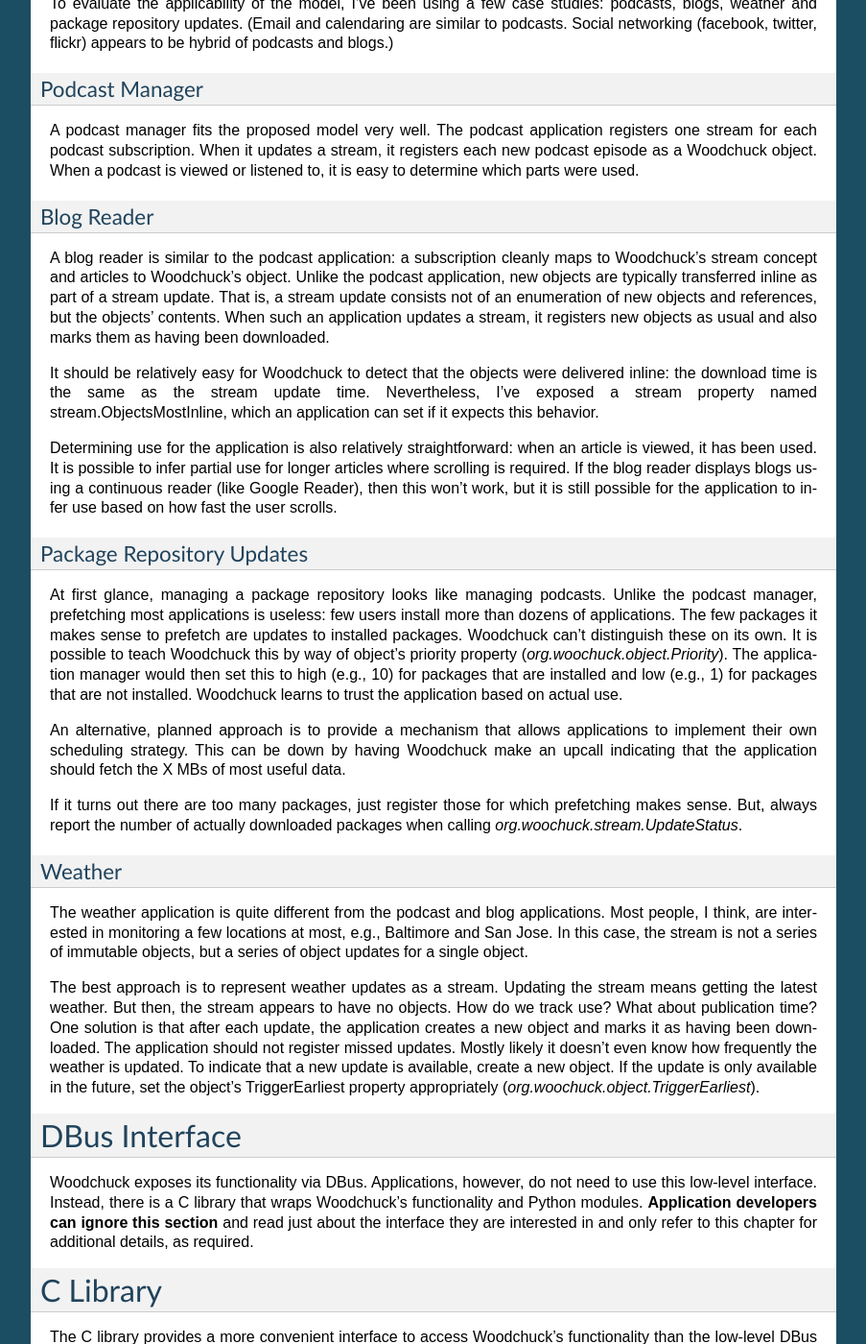
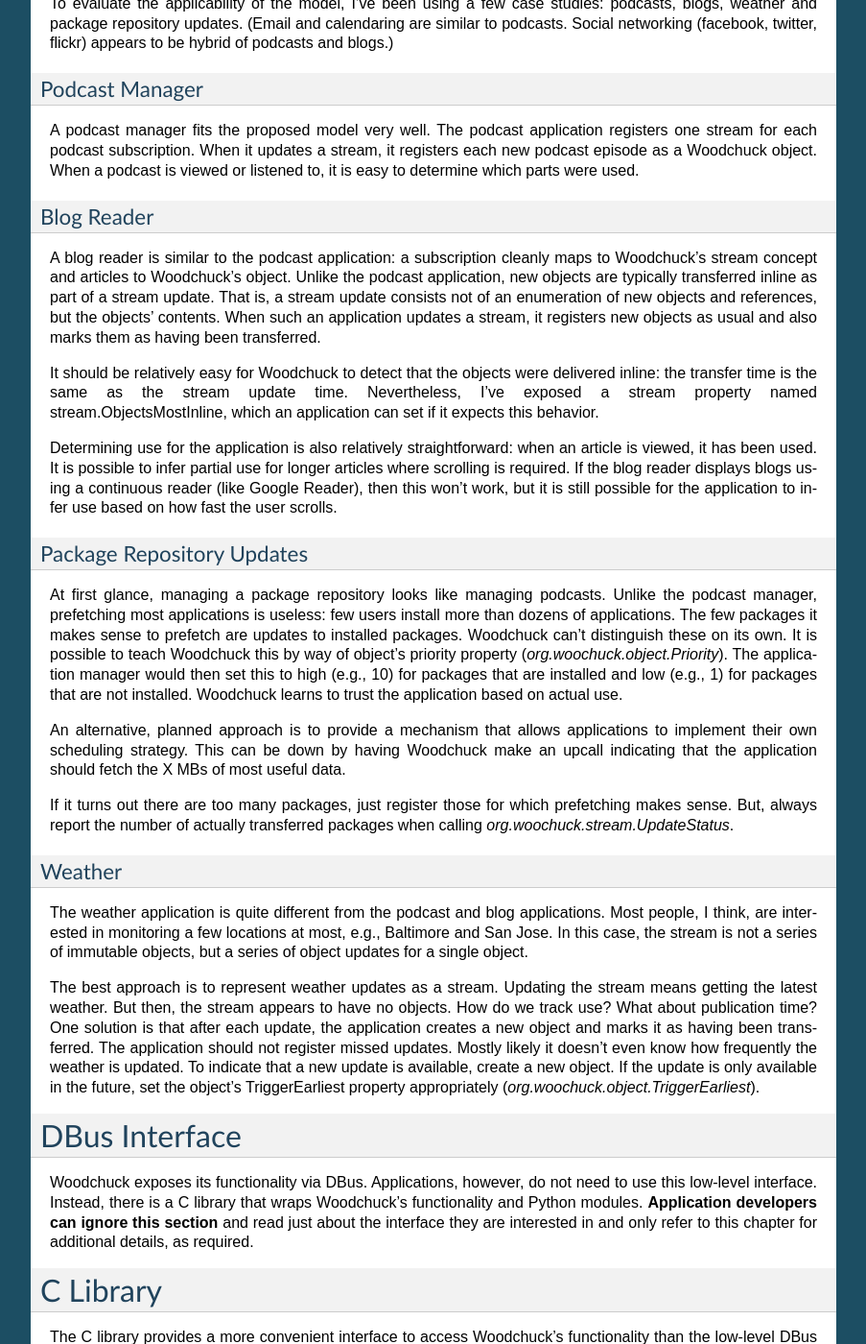
Before and after one commit to ralic/gnu_woodchuck, a Sphinx documentation site: the page built from doc/woodchuck.rst, in a window 1280 px wide and 1400 px high, scrolled down 2245 px. Shown: the whole window at 96% size, without its empty margins (198-1101 px from the left). Built offline with Sphinx 7.4.7, drawn with Linux system fonts in a browser that asks for light colours; formulas are drawn with MathJax 3; pages that are not in the unit, such as notebooks, are missing from menus; some of the changed text lies outside the part shown.

Commit message:
Rename things with download in their name to have transfer instead.
 - In particular, rename the DBus methods and properties as follows:
  - org.woodchuck.upcall.ObjectDownloaded -> ObjectTransferred
  - org.woodchuck.upcall.ObjectDownload -> ObjectTransfer
  - org.woodchuck.object.Download -> Transfer
  - org.woodchuck.object.DownloadStatus -> TransferStatus
  - org.woodchuck.DownloadDesirability -> TransferDesirability

 - Update murmeltier, libgwoodchuck, pywoodchuck implementation and
   interfaces as well as the documentation accordingly.

```diff
--- a/doc/woodchuck.rst
+++ b/doc/woodchuck.rst
@@ -117,13 +117,13 @@
 need for the application to manage a map between Woodchuck's UUIDs and
 local stream and object identifiers.
 
-Woodchuck makes an upcall, StreamUpdate and ObjectDownload, to the
-application when the application should update a stream or download an
+Woodchuck makes an upcall, StreamUpdate and ObjectTransfer, to the
+application when the application should update a stream or transfer an
 object, respecitvely.  After updating a stream, the application
 invokes stream.UpdateStatus and registers any newly discovered objects
-using stream.ObjectRegister.  ObjectDownload tells the application to
-download an object.  After attempting the download, the application
-responds by calling object.DownloadStatus.
+using stream.ObjectRegister.  ObjectTransfer tells the application to
+transfer an object.  After attempting the transfer, the application
+responds by calling object.TransferStatus.
 
 When a user uses an object, an application can report this to
 Woodchuck using object.Used.  The application can include a bitmask
@@ -179,10 +179,10 @@
 update consists not of an enumeration of new objects and references,
 but the objects' contents.  When such an application updates a stream,
 it registers new objects as usual and also marks them as having been
-downloaded.
+transferred.
 
 It should be relatively easy for Woodchuck to detect that the objects
-were delivered inline: the download time is the same as the stream
+were delivered inline: the transfer time is the same as the stream
 update time.  Nevertheless, I've exposed a stream property named
 stream.ObjectsMostInline, which an application can set if it expects
 this behavior.
@@ -215,7 +215,7 @@
 
 If it turns out there are too many packages, just register those for
 which prefetching makes sense.  But, always report the number of
-actually downloaded packages when calling
+actually transferred packages when calling
 *org.woochuck.stream.UpdateStatus*.
 
 Weather
@@ -232,7 +232,7 @@
 stream appears to have no objects.  How do we track use?  What about
 publication time?  One solution is that after each update, the
 application creates a new object and marks it as having been
-downloaded.  The application should not register missed updates.
+transferred.  The application should not register missed updates.
 Mostly likely it doesn't even know how frequently the weather is
 updated.  To indicate that a new update is available, create a new
 object.  If the update is only available in the future, set the
@@ -312,20 +312,20 @@
 .. autoclass:: PyWoodchuck
     :members: available, stream_register, streams_list, stream_updated,
         stream_update_failed, stream_unregister, object_register,
-        objects_list, object_unregister, object_downloaded,
-        object_download_failed, object_used, object_files_deleted,
+        objects_list, object_unregister, object_transferred,
+        object_transfer_failed, object_used, object_files_deleted,
 	stream_property_get, stream_property_set,
 	object_property_get, object_property_set,
-        object_downloaded_cb, stream_update_cb, object_download_cb,
+        object_transferred_cb, stream_update_cb, object_transfer_cb,
         object_delete_files_cb
 
 .. autoclass:: _Stream
     :members: unregister, updated, update_failed, object_register,
-        objects_list, object_downloaded, object_download_failed,
+        objects_list, object_transferred, object_transfer_failed,
 	object_files_deleted
 
 .. autoclass:: _Object
-    :members: unregister, downloaded, download_failed, used, files_deleted
+    :members: unregister, transferred, transfer_failed, used, files_deleted
 
 Constants
 ^^^^^^^^^
@@ -383,8 +383,8 @@
 ^^^^^^
 
 .. autoclass:: woodchuck.Upcalls
-    :members: object_downloaded_cb, stream_update_cb,
-        object_download_cb, object_delete_files_cb
+    :members: object_transferred_cb, stream_update_cb,
+        object_transfer_cb, object_delete_files_cb
 
 Constants
 ^^^^^^^^^
```
Also changed, not shown: other parts of doc/woodchuck.rst (+1 -1 lines), 13 other files.
